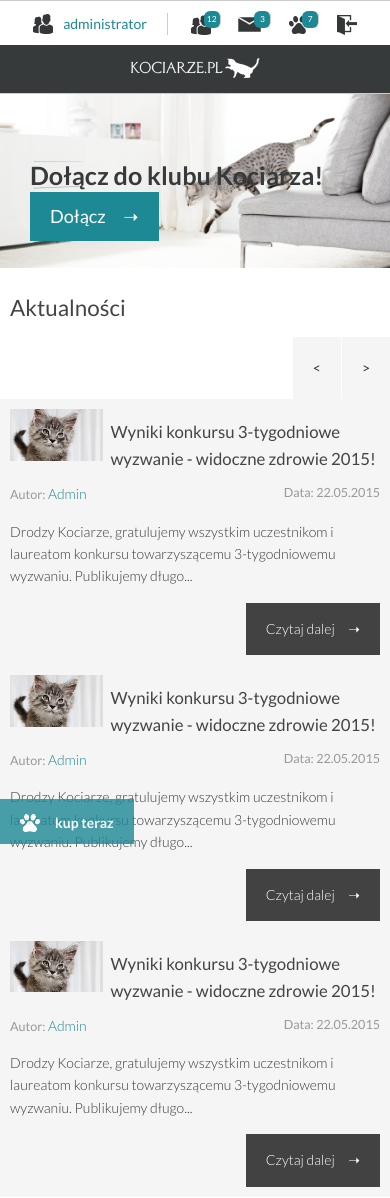
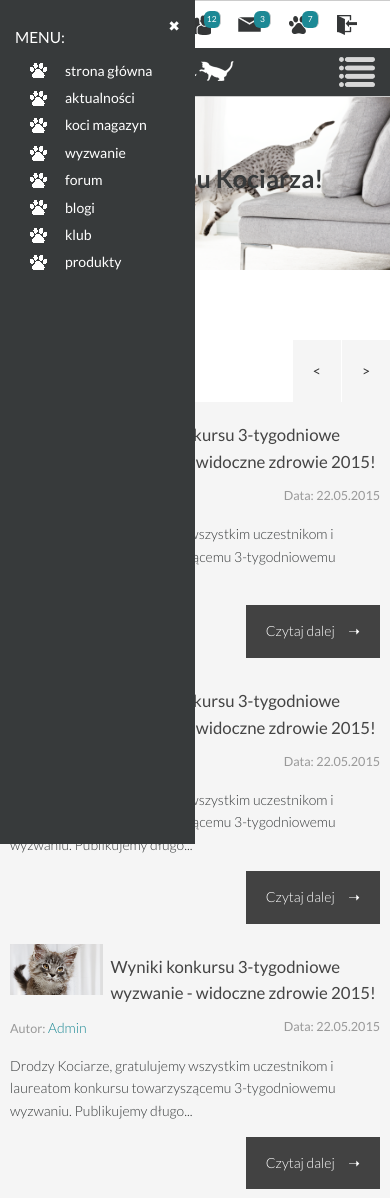
Before and after one commit to MeatNetAgency/kociarze, a PHP site: page / in a window 390 px wide. Shown: the top 1198 px of the page. Run offline with PHP 8.4, Linux system fonts and the light colour scheme.

Commit message:
menu mobilne

```diff
--- a/css/main.css
+++ b/css/main.css
@@ -50,6 +50,10 @@ p												{margin-bottom:15px;}
 .button-grey:hover						{background:#1d8995; transition:0.3s; text-decoration:none; color:white;}
 .button-teal								{background:#1d8995;}
 .button-teal:hover						{background:#424242; transition:0.3s; text-decoration:none; color:white;}
+
+
+
+
 
 
 
@@ -133,10 +137,12 @@ p												{margin-bottom:15px;}
 
 
 
-/* LOGO + MENU ICON + SEARCH - mobile */
+/* LOGO + MENU ICON + SEARCH - MOBILE */
 #mobile-menu-bar											{background:#373a3b; border-bottom:1px solid #ccc; font-size:0.75em; height:48px; color:white; display:none;}
 #mobile-menu-bar .content								{text-align:center;}
 #mobile-menu-bar .content a img						{height:20px; width:auto;}
+#mobile-menu-bar .content span img					{height:36px; margin-right:15px; margin-top:6px; cursor:pointer; opacity:0.8;}
+#mobile-menu-bar .content span img:hover		{opacity:1;}
 
 
 
@@ -145,6 +151,23 @@ p												{margin-bottom:15px;}
 
 
 
+
+
+
+/* MOBILE MENU */
+
+#mobile-menu													{position:fixed;background:#373a3b; top:0px; width:50%; height:100%; z-index:9999; color:white;}
+#mobile-menu div												{padding:15px;}
+#mobile-menu h4												{color:white;}
+#mobile-menu a												{color:white;}
+#mobile-menu a:hover										{color:#1d8995;}
+
+#mobile-menu ul												{list-style:none;}
+#mobile-menu ul li												{background-image:url(../img/ikona-lapa-mala.png); background-position: left; background-repeat: no-repeat;  padding-left:35px; margin-bottom:5px; margin-left:15px;}
+#mobile-menu ul li	 a											{font-weight:400 !important; font-size:1em;}
+
+#close-mobile-menu  										{float:right;}
+#close-mobile-menu a										{font-weight:900; font-size:2em !important;}
 
 
 
@@ -472,7 +495,7 @@ nav ul li a 							{padding:27px 7px 27px 7px;}
 .buy-now-mobile											{display:inline;}
 
 #kociarze-logo												{padding:10px 0 0 0;}
-#top-bar														{border-bottom:none;}
+#top-bar														{border-bottom:none; height:27px;}
 #top-bar .top-icons										{text-align:center!important;}
 #purinaone-logo											{text-align:left!important; padding:0px; margin-left:30px; display:none;}
 #purinaone-logo img										{margin:15px 0;}
--- a/includes/header.php
+++ b/includes/header.php
@@ -42,6 +42,44 @@
 
         	<div class="buy-now" ><a hover="#" title="Kup teraz!"><img src="img/ikona-lapa.png" alt="Kup teraz"/><br>kup teraz</a></div>
         	<div class="buy-now-mobile" ><a hover="#" title="Kup teraz!"><img src="img/ikona-lapa.png" alt="Kup teraz"/><span>kup teraz</span></a></div>
+
+
+
+
+
+
+
+
+
+        <!-- MOBILE MNEU:begin -->
+
+        <div id="mobile-menu">
+        	<div>
+            	<h4 class="fleft">MENU:</h4>
+                <a id="close-mobile-menu">&#10006;</a>
+                <br class="clear">
+                    <ul>
+                        <li><a href="index.php" title="Strona główna">strona główna</a></li>
+                        <li><a href="#" title="Aktualności" style="display:inline-block;">aktualności</a></li>
+                        <li><a href="#" title="Koci magazyn">koci magazyn</a></li>
+                        <li><a href="#" title="Wyzwanie">wyzwanie</a></li>
+                        <li><a href="#" title="Forum">forum</a></li>
+                        <li><a href="#" title="Blogi">blogi</a></li>
+                        <li><a href="#" title="Klub">klub</a></li>
+                        <li><a href="#" title="Produkty">produkty</a></li>
+                    </ul>
+            </div>
+        </div>
+
+        <!-- MOBILE MNEU:begin -->
+
+
+
+
+
+
+
+
 
 
 
@@ -126,6 +164,8 @@
      	<div class="row">
         	<div class="twelvecol content">
             	<a href="index.php" title="Kociarze.pl"><img class="logo-kociarze" src="img/logo-kociarze.png" alt="Kociarze.pl" /></a>
+                <span class="fright"><img src="img/mobile-menu-icon.png" alt="Menu główne"></span>
+                <br class="clear">
             </div>
         </div>
      </div>
```
Also changed, not shown: img/ikona-lapa-mala.png (added), img/mobile-menu-icon.png (added).
